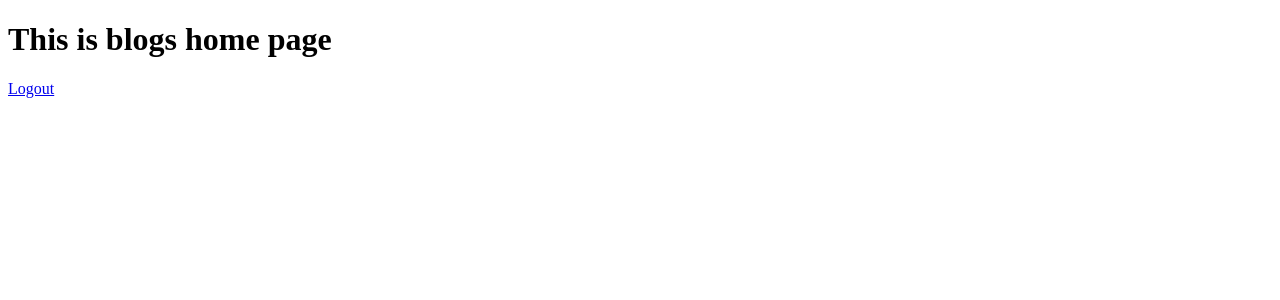
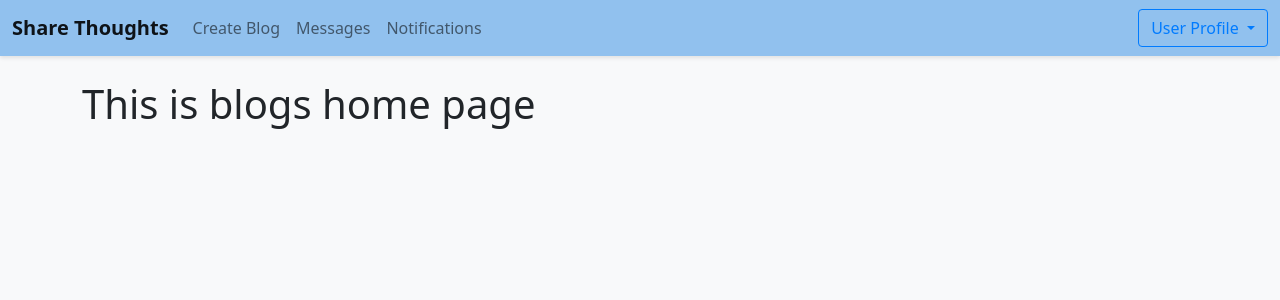
Before and after one commit to Git-Dev-Harshit/Share_Thoughts, a Flask app: page /home in a window 1280 px wide. Shown: the top 300 px of the page. Run offline with Flask 3, Linux system fonts and the light colour scheme.

Commit message:
Added navbar UI for blogs homepage

```diff
--- a/app/routes/blog_routes.py
+++ b/app/routes/blog_routes.py
@@ -1,23 +1,28 @@
 from flask import Blueprint, render_template
+from app.routes.auth_routes import login_required
 
 blogs = Blueprint('blogs', __name__)
 
 # Route to show all blogs
+@login_required
 @blogs.route('/home', methods=['POST', 'GET'])
 def home():
     return render_template('home.html')
 
 # Route to create new blog
+@login_required
 @blogs.route('/create_blog', methods=['POST'])
 def create_blog():
     return render_template('create_blog.html')
 
 # Route to edit existing blog
+@login_required
 @blogs.route('/edit_blog', methods=['PUT'])
 def edit_blog():
     return render_template('edit_blog.html')
 
 # Route to delete existing blog
+@login_required
 @blogs.route('/delete_blog', methods=['POST'])
 def delete_blog():
     return render_template('delete_blog.html')
--- /dev/null
+++ b/app/static/css/blogs.css
@@ -0,0 +1,42 @@
+body {
+    padding-top: 0px;
+    background-color: #f8f9fa;
+}
+
+.custom-navbar {
+    background-color: #91c1ee; /* Soft pastel blue */
+    box-shadow: 0 2px 4px rgba(0, 0, 0, 0.1);
+}
+
+.navbar-brand {
+    font-weight: bold;
+    color: #007bff;
+}
+
+.nav-link {
+    color: #495057;
+    transition: color 0.3s ease;
+}
+
+.nav-link:hover {
+    color: #007bff;
+}
+
+.btn-outline-primary {
+    border-color: #007bff;
+    color: #007bff;
+}
+
+.btn-outline-primary:hover {
+    background-color: #007bff;
+    color: white;
+}
+
+.dropdown-menu {
+    border: none;
+    box-shadow: 0 0.5rem 1rem rgba(0, 0, 0, 0.15);
+}
+
+.dropdown-item:hover {
+    background-color: #E6F3FF;
+}
--- a/app/templates/home.html
+++ b/app/templates/home.html
@@ -5,11 +5,57 @@
     <meta charset="UTF-8">
     <meta name="viewport" content="width=device-width, initial-scale=1.0">
     <title>Blogs Homepage</title>
+    <!-- Bootstrap CSS -->
+    <link href="https://cdn.jsdelivr.net/npm/bootstrap@5.1.3/dist/css/bootstrap.min.css" rel="stylesheet">
+    <!-- Custom CSS -->
+    <link rel="stylesheet" href="{{ url_for('static', filename='css/blogs.css') }}" />
 </head>
 
 <body>
-    <h1>This is blogs home page</h1>
-    <a href="{{url_for('auth.logout')}}">Logout</a>
+    <nav class="navbar navbar-expand-lg navbar-light custom-navbar">
+        <div class="container-fluid">
+            <a class="navbar-brand" href="#">Share Thoughts</a>
+            <button class="navbar-toggler" type="button" data-bs-toggle="collapse" data-bs-target="#navbarNav"
+                aria-controls="navbarNav" aria-expanded="false" aria-label="Toggle navigation">
+                <span class="navbar-toggler-icon"></span>
+            </button>
+            <div class="collapse navbar-collapse" id="navbarNav">
+                <ul class="navbar-nav me-auto mb-2 mb-lg-0">
+                    <li class="nav-item">
+                        <a class="nav-link" href="#">Create Blog</a>
+                    </li>
+                    <li class="nav-item">
+                        <a class="nav-link" href="#">Messages</a>
+                    </li>
+                    <li class="nav-item">
+                        <a class="nav-link" href="#">Notifications</a>
+                    </li>
+                </ul>
+                <div class="dropdown">
+                    <button class="btn btn-outline-primary dropdown-toggle" type="button" id="userDropdown"
+                        data-bs-toggle="dropdown" aria-expanded="false">
+                        User Profile
+                    </button>
+                    <ul class="dropdown-menu dropdown-menu-end" aria-labelledby="userDropdown">
+                        <li><a class="dropdown-item" href="#">Edit Profile</a></li>
+                        <li>
+                            <hr class="dropdown-divider">
+                        </li>
+                        <li><a class="dropdown-item" href="{{ url_for('auth.logout') }}">Logout</a></li>
+                    </ul>
+                </div>
+            </div>
+        </div>
+    </nav>
+
+    <div class="container mt-4">
+        <h1>This is blogs home page</h1>
+    </div>
+
+    <!-- Bootstrap Bundle with Popper -->
+    <script src="https://cdn.jsdelivr.net/npm/bootstrap@5.1.3/dist/js/bootstrap.bundle.min.js"></script>
+    <!-- Custom JavaScript -->
+    <script src="{{ url_for('static', filename='js/blogs.js') }}"></script>
 </body>
 
 </html>
```
Also changed, not shown: app/routes/auth_routes.py (+119 -5 lines), app/static/js/blogs.js (added, +19 -0 lines), app/static/js/script.js (deleted).
